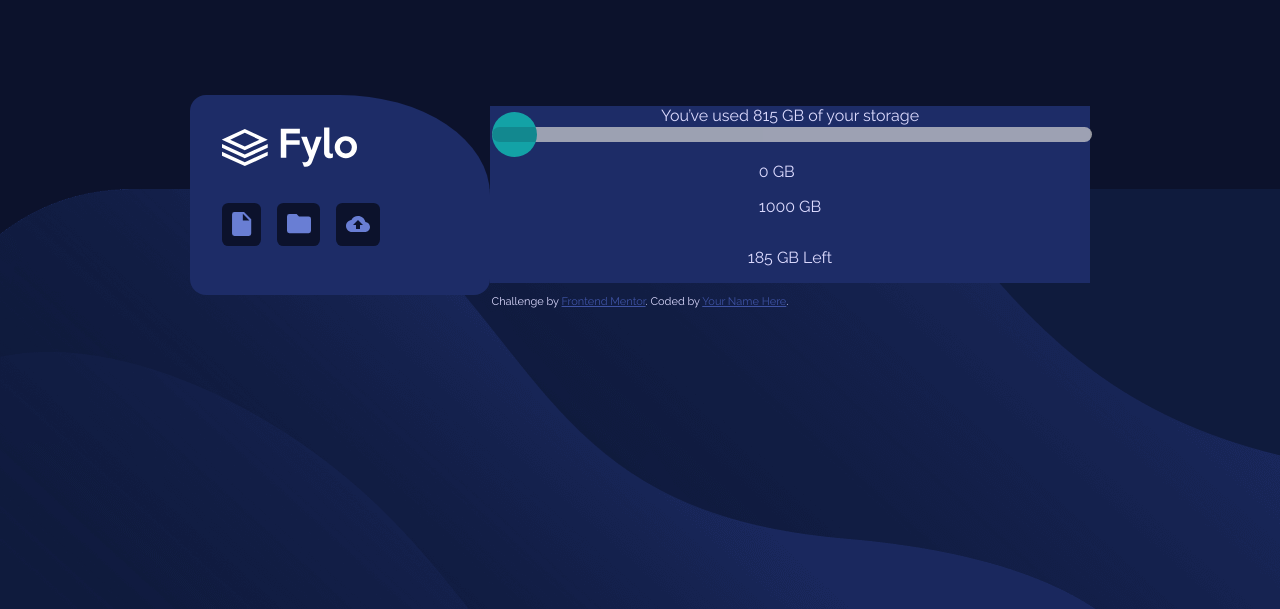
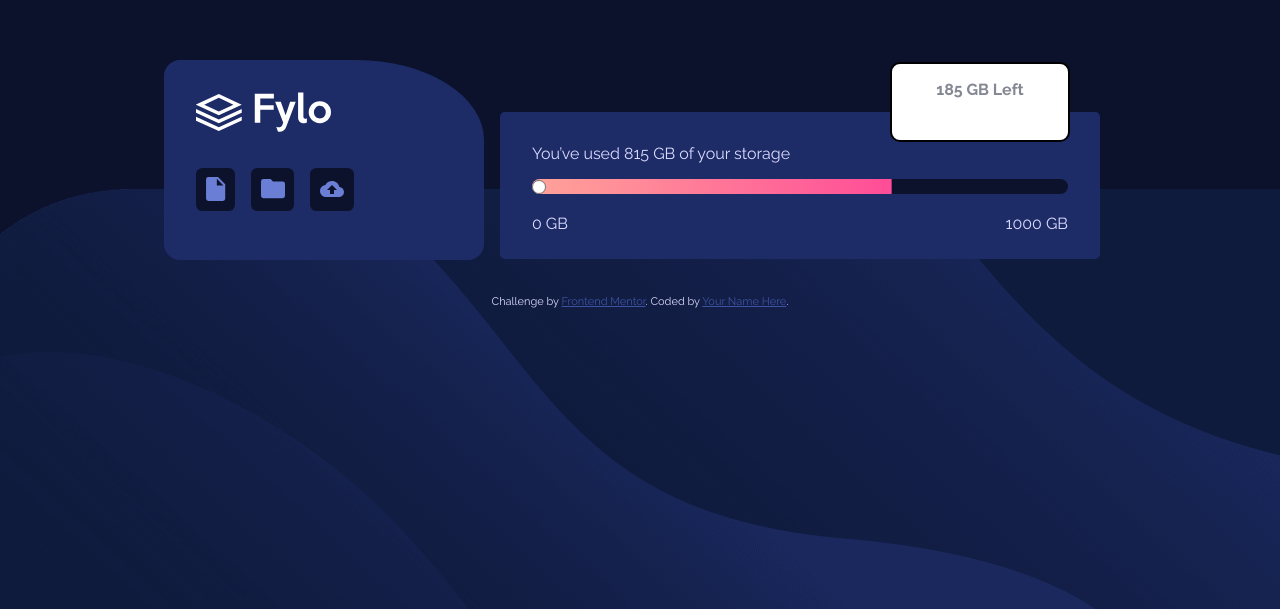
Before and after one commit to Silkiercomet/fylo-slider-hb-component, a plain HTML site: page index.html in a window 1280 px wide. Shown: the part 207-816 px from the top of the page. Drawn offline with Linux system fonts and the light colour scheme.

Commit message:
Update style.css

```diff
--- a/style.css
+++ b/style.css
@@ -19,27 +19,27 @@ body{
     background-color: hsl(229, 57%, 11%);
     color: hsl(243, 100%, 93%);
 }
+.wrapper{
+  transform: translateY(-35px);
+}
 .wrapper .contenedor{
     display: flex;
     width: 600px;
     justify-content: center;
     align-items: center;
 }
+/* left container */
 .left{
     display: flex;
     flex-direction: column;
-    min-width: 300px;
+    min-width: 320px;
     background-color: hsl(228, 56%, 26%);
     height: 200px;
     padding: 2rem;
     border-radius: 1rem;
-    border-top-right-radius: 50%;
+    border-top-right-radius: 40%;
 }
-.right .contenedor{
-    display: flex;
-    flex-direction: column;
-    background-color:hsl(228, 56%, 26%);
-}
+
 .icons ul{
     list-style: none;
     display: flex;
@@ -56,52 +56,139 @@ body{
     border-radius: 0.4rem;
 
 }
+/* left container */
+
+/* right container */
+.right{
+  padding: 1rem;
+  transform: translateY(26px);
+  border-radius: 5px;
+
+}
+.right .contenedor{
+  min-width: 250px;
+  display: flex;
+  flex-direction: column;
+  justify-content: flex-start;
+  align-items: flex-start;
+  background-color:hsl(228, 56%, 26%);
+  padding:  2rem 2rem 0.6rem 2rem;
+
+  position: relative;
+  border-radius: 5px;
+}
+.data{
+  width: 100%;
+  display: flex;
+  justify-content: space-between;
+  padding: 0;
+  margin: 0;
+}
+.contenedor{
+  position: relative;
+}
+.floater{
+  width: 180px;
+  height: 80px;
+  background-color: white;
+  color: hsl(229, 7%, 55%);
+  font-weight: 700;
+  text-align: center;
+  border: 2px solid black;
+  border-radius: 10px;
+  position: absolute;
+  top: -50px;
+  right: 30px;
+
+}
+.floater .contenedor-f p span{
+  font-size: 2.5rem;
+  color: hsl(229, 57%, 11%);
+}
+.contenedor-f{
+  position: relative;
+
+
+}
+.arrow-right{
+    width: 0px;
+    height: 0px;
+    border-top: 30px solid transparent;
+    border-bottom: 30px solid transparent;
+    border-right: 30px solid white;
+    position: absolute;
+    right: 0;
+    top: 15px;
+}
+#white{
+  color: white;
+}
+/* right container */
 
 /* slider */
 
 .slidecontainer {
     width: 100%; /* Width of the outside container */
+    padding-top: 1rem;
+    margin-bottom: 0;
+    padding-bottom: 0;
   }
 
   /* The slider itself */
-  .slider {
-    -webkit-appearance: none;  /* Override default CSS styles */
-    appearance: none;
-    width: 100%; /* Full-width */
-    height: 15px; /* Specified height */
-    border-radius: 25px;
-    background: #d3d3d3; /* Grey background */
-    outline: none; /* Remove outline */
-    opacity: 0.7; /* Set transparency (for mouse-over effects on hover) */
-    -webkit-transition: .2s; /* 0.2 seconds transition on hover */
-    transition: opacity .2s;
-  }
+  input[type=range] {
+    margin: auto;
+    outline: none;
+    padding: 0;
+    width: 100%;
+    height: 15px;
+    background-color: hsl(229, 57%, 11%);
+    background-image: linear-gradient(to right, hsl(6, 100%, 80%),  hsl(335, 100%, 65%));
+    background-size: 67.1% 100%;
+    background-repeat: no-repeat;
+    border-radius: 10px;
+    cursor: pointer;
+    -webkit-appearance: none;
+
+}
+
+input[type=range]::-webkit-slider-runnable-track {
+    box-shadow: none;
+    border: none;
+    background: transparent;
+    -webkit-appearance: none;
+}
+
+
+input[type=range]::-webkit-slider-thumb {
+  height: 14px;
+  width: 14px;
+    border: 0;
+    background: #fff;
+    border: 1px solid #777;
+    border-radius: 8px;
+    box-shadow: 0 0 1px 0px rgba(0,0,0,0.1);
+    -webkit-appearance: none;
+}
+
 
   /* Mouse-over effects */
-  .slider:hover {
-    opacity: 1; /* Fully shown on mouse-over */
-  }
+
 
   /* The slider handle (use -webkit- (Chrome, Opera, Safari, Edge) and -moz- (Firefox) to override default look) */
   .slider::-webkit-slider-thumb {
     -webkit-appearance: none; /* Override default look */
     appearance: none;
-    background-image: url(images/icon-slider.svg);
-    background-size: 60%;
-    background-repeat: no-repeat;
-    mix-blend-mode: multiply;
-    background-position: center;
-    width: 45px; /* Set a specific slider handle width */
-    height: 45px; /* Slider handle height */
-    background-color: hsl(174, 86%, 45%);/* Green background */
+    width: 14px; /* Set a specific slider handle width */
+    height: 14px; /* Slider handle height */
+    background-color: white;/* Green background */
     cursor: pointer; /* Cursor on hover */
     border-radius: 50%;
   }
 
   .slider::-moz-range-thumb {
-    width: 45px; /* Set a specific slider handle width */
-    height: 45px; /* Slider handle height */
-    background: #4CAF50; /* Green background */
+    width: 10px; /* Set a specific slider handle width */
+    height: 10px; /* Slider handle height */
+    background: white; /* Green background */
     cursor: pointer; /* Cursor on hover */
     border-radius: 50%;
   }
```
